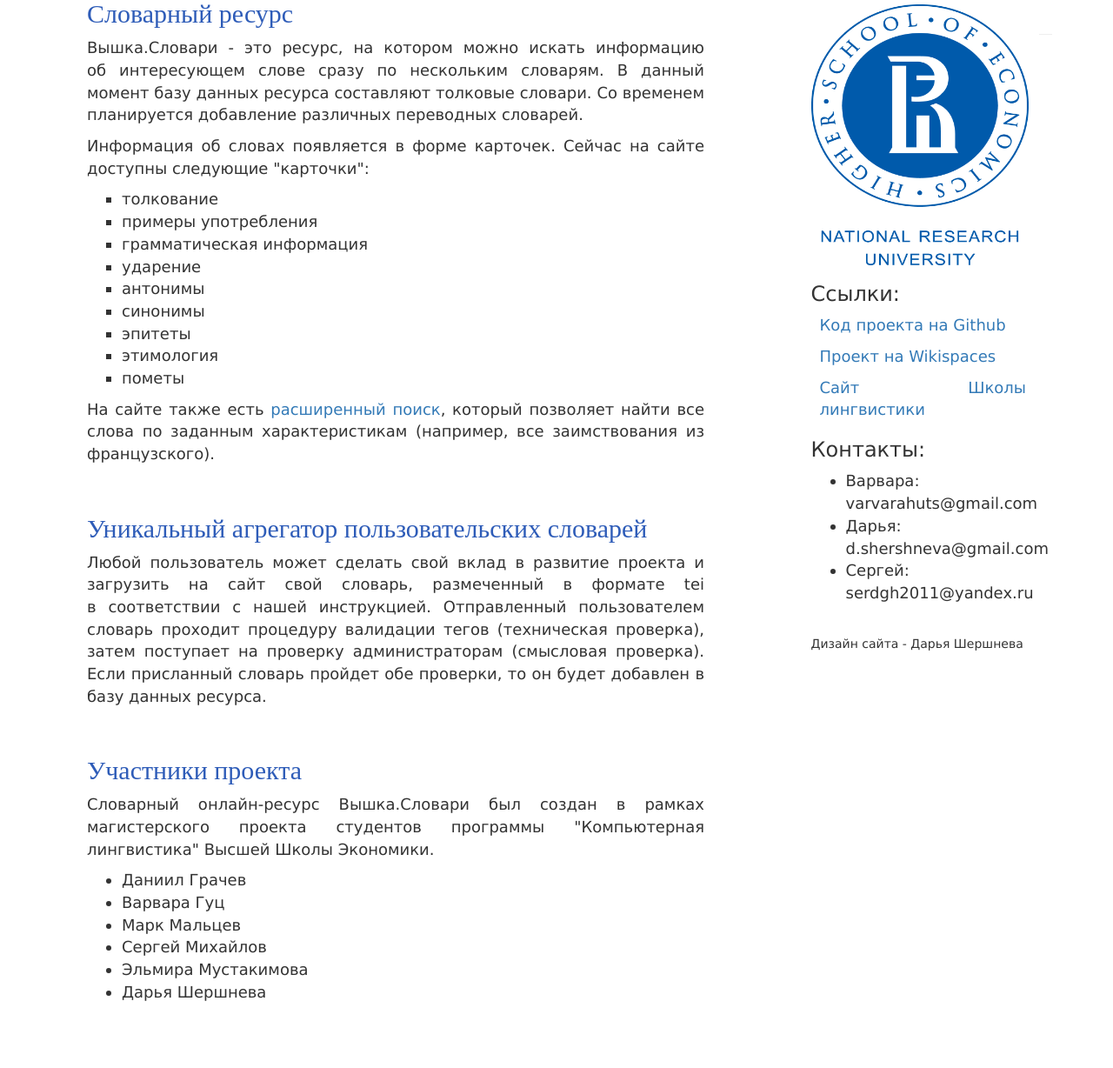
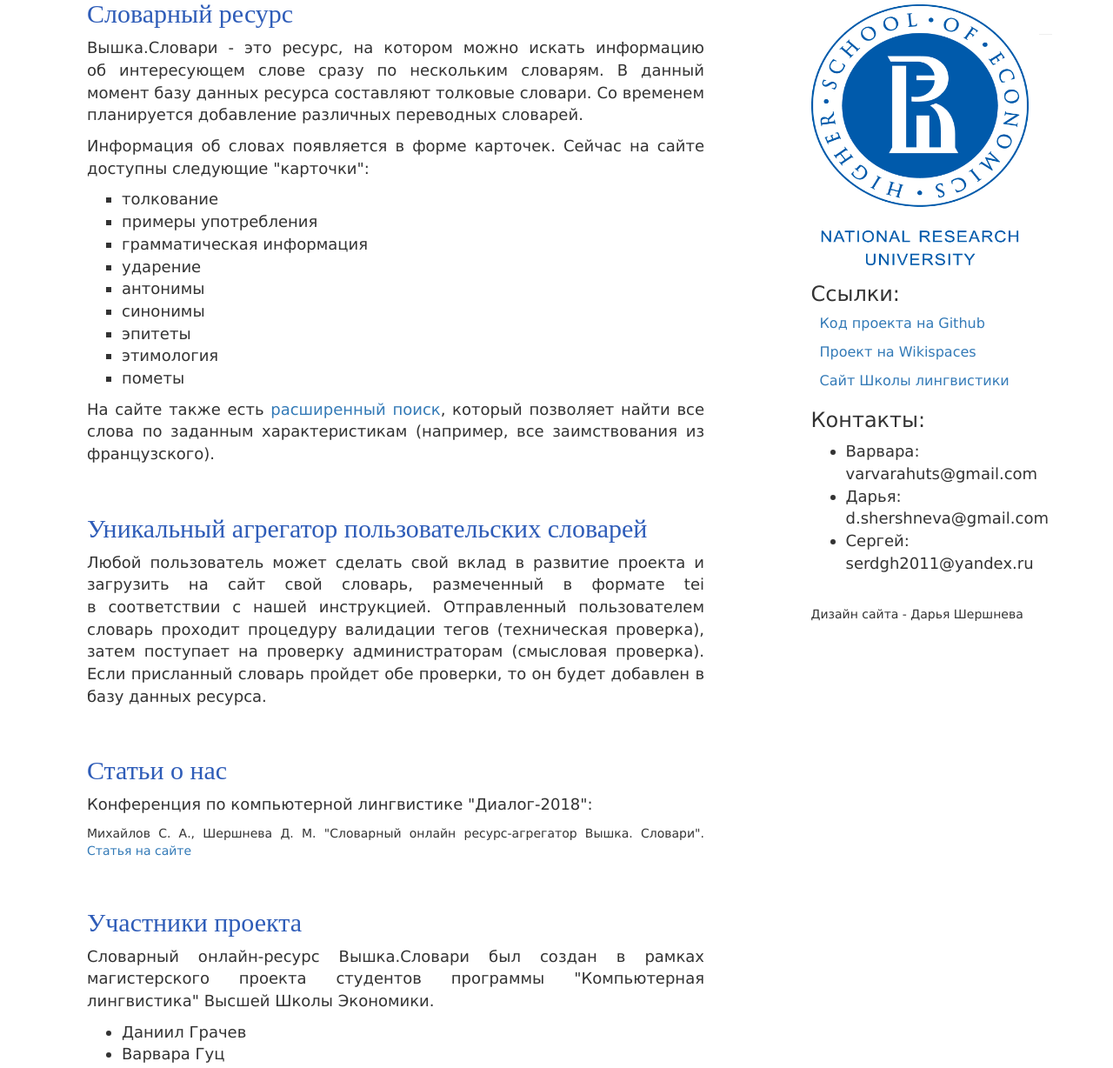
Before and after one commit to Dashershneva/Slovari, a Flask app: page /Vyshka_slovari_about in a window 1280 px wide. Shown: the part 188-1416 px from the top of the page at 87% size. Before the commit the page ends 1339 px from the top, so only its background shows below. Run offline with Flask 2, Linux system fonts and the light colour scheme; some libraries are stand-ins or nearby versions.

Commit message:
links update
added links and fixed some styles

```diff
--- a/Slovari_website/csv_result/results.csv
+++ b/Slovari_website/csv_result/results.csv
@@ -1 +1,2 @@
 orth phon sense pos gender asp dic_name usg etym_lang
+П о " " в а ш е м у
--- a/Slovari_website/templates/Slovar_about.html
+++ b/Slovari_website/templates/Slovar_about.html
@@ -51,9 +51,9 @@
 
 	<div class="container" class="col-md-12">
 	  <div class="info">
-	    <h1 class="title">Что такое Вышка.Словари? </h1>
+	    <h1 class="title">Что такое Вышка.Словари?</h1>
 	    <div class="col-md-8">
-		  <h2 class="subtitle"> Словарный ресурс </h2>
+		  <h2 class="subtitle">Словарный ресурс</h2>
 		  <p>Вышка.Словари - это ресурс, на&nbsp;котором можно искать информацию об&nbsp;интересующем слове сразу по&nbsp;нескольким словарям.
 		  В&nbsp;данный момент базу данных ресурса составляют толковые словари. Со&nbsp;временем планируется добавление различных переводных словарей.</p>
 		  <p> Информация об&nbsp;словах появляется в&nbsp;форме карточек. Сейчас на&nbsp;сайте доступны следующие "карточки": </p>
@@ -74,7 +74,11 @@
 		  <p>Любой пользователь может сделать свой вклад в развитие проекта и загрузить на сайт свой словарь, размеченный в&nbsp;формате tei в&nbsp;соответствии&nbsp;с нашей инструкцией.
 		  Отправленный пользователем словарь проходит процедуру валидации тегов (техническая проверка), затем поступает на&nbsp;проверку администраторам (смысловая проверка). Если присланный словарь пройдет обе проверки, то он будет добавлен в базу данных ресурса.</p>
 		  <br>
-		  <h2 class="subtitle"> Участники проекта </h2>
+		  <h2 class="subtitle">Статьи о нас</h2>
+		  <p>Конференция по компьютерной лингвистике "Диалог-2018":</p>
+		  <p style="font-size:14px;">Михайлов С. А., Шершнева Д. М. "Словарный онлайн ресурс-агрегатор Вышка. Словари". <a href="http://www.dialog-21.ru/media/4257/mihailov_shershneva.pdf">Статья на сайте</a></p>
+		  <br>
+		  <h2 class="subtitle">Участники проекта</h2>
 		  <p>Словарный онлайн-ресурс Вышка.Словари был создан в рамках магистерского проекта студентов программы "Компьютерная лингвистика" Высшей Школы Экономики.</p>
 		  <ul style="list-style-type:disc">
 			<li>Даниил Грачев</li>
@@ -91,9 +95,9 @@
 		  <br>
 		  <h3>Ссылки:</h3>
 		  <div style="padding-left: 10px;">
-		    <p><a href = "https://github.com/Dashershneva/Slovari">Код проекта на Github</a></p>
-		    <p><a href = "http://hsecompling.wikispaces.com/-/M16-18/%D0%92%D1%8B%D1%88%D0%BA%D0%B0.%D0%A1%D0%BB%D0%BE%D0%B2%D0%B0%D1%80%D0%B8/home">Проект на Wikispaces</a></p>
-		    <p><a href="https://ling.hse.ru/">Сайт Школы лингвистики</a></p>
+		    <p style="font-size:16px;"><a href="https://github.com/Dashershneva/Slovari">Код проекта на Github</a></p>
+		    <p style="font-size:16px;"><a href= http://hsecompling.wikispaces.com/-/M16-18/%D0%92%D1%8B%D1%88%D0%BA%D0%B0.%D0%A1%D0%BB%D0%BE%D0%B2%D0%B0%D1%80%D0%B8/home">Проект на Wikispaces</a></p>
+		    <p style="font-size:16px;"><a href="https://ling.hse.ru/">Сайт Школы лингвистики</a></p>
 		  </div>
 		  <h3>Контакты:</h3>
 		  <ul style="list-style-type:disc">
```
Also changed, not shown: Poster_dialogue_russian.jpg (added).
